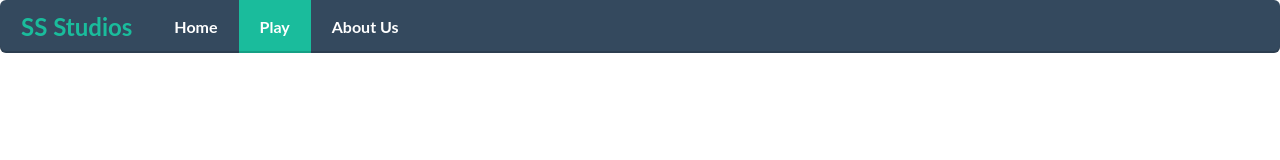
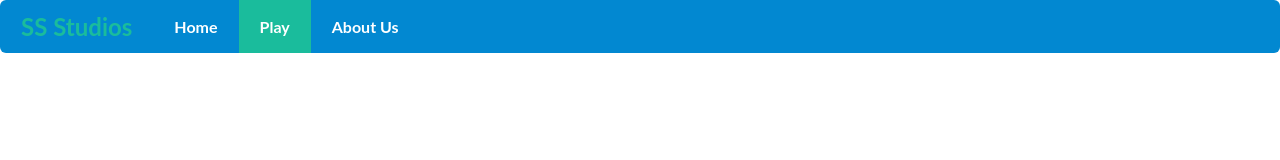
Before and after one commit to JStav/COP4331Project2Site, a plain HTML site: page playgame.html in a window 1280 px wide. Drawn offline with nearby package versions, Linux system fonts and the light colour scheme; a web font is replaced by a local one.

Commit message:
final tweaks before first presentation

```diff
--- a/css/style.css
+++ b/css/style.css
@@ -1,11 +1,11 @@
 /* general styles */
+
 html, body {
   height: 100%;
   width: 100%;
 }
 
 #superbar {
-
   background-color: #0288D1;
   padding: 0;
 }
--- a/playgame.html
+++ b/playgame.html
@@ -2,15 +2,17 @@
 <html>
 <head>
 	<meta name="viewport" content="width=device-width, initial-scale=1.0">
+	<!--Load Bootstrap -->
+	<link rel="stylesheet" href="https://maxcdn.bootstrapcdn.com/bootstrap/3.3.5/css/bootstrap.min.css">
+	<!-- Load css -->
+	<link href="css/flat-ui.css" rel="stylesheet">
+	<link href="css/style.css" rel="stylesheet">
 
-	<link rel="stylesheet" href="https://maxcdn.bootstrapcdn.com/bootstrap/3.3.5/css/bootstrap.min.css">
-
-	<link href="css/flat-ui.css" rel="stylesheet">
 	<title>WRECK SCRUBS</title>
 </head>
 <body>
 
-	<nav id="superbar" class="navbar navbar-default navbar-inverse navbar-embossed" role="navigation">
+	<nav id="superbar" class="navbar navbar-default navbar-inverse" role="navigation">
 	  <div class="navbar-header">
 	    <button type="button" class="navbar-toggle" data-toggle="collapse" data-target="#navbar-collapse-01">
 	      <span class="sr-only">Toggle navigation</span>
```
Also changed, not shown: 2 other files.
